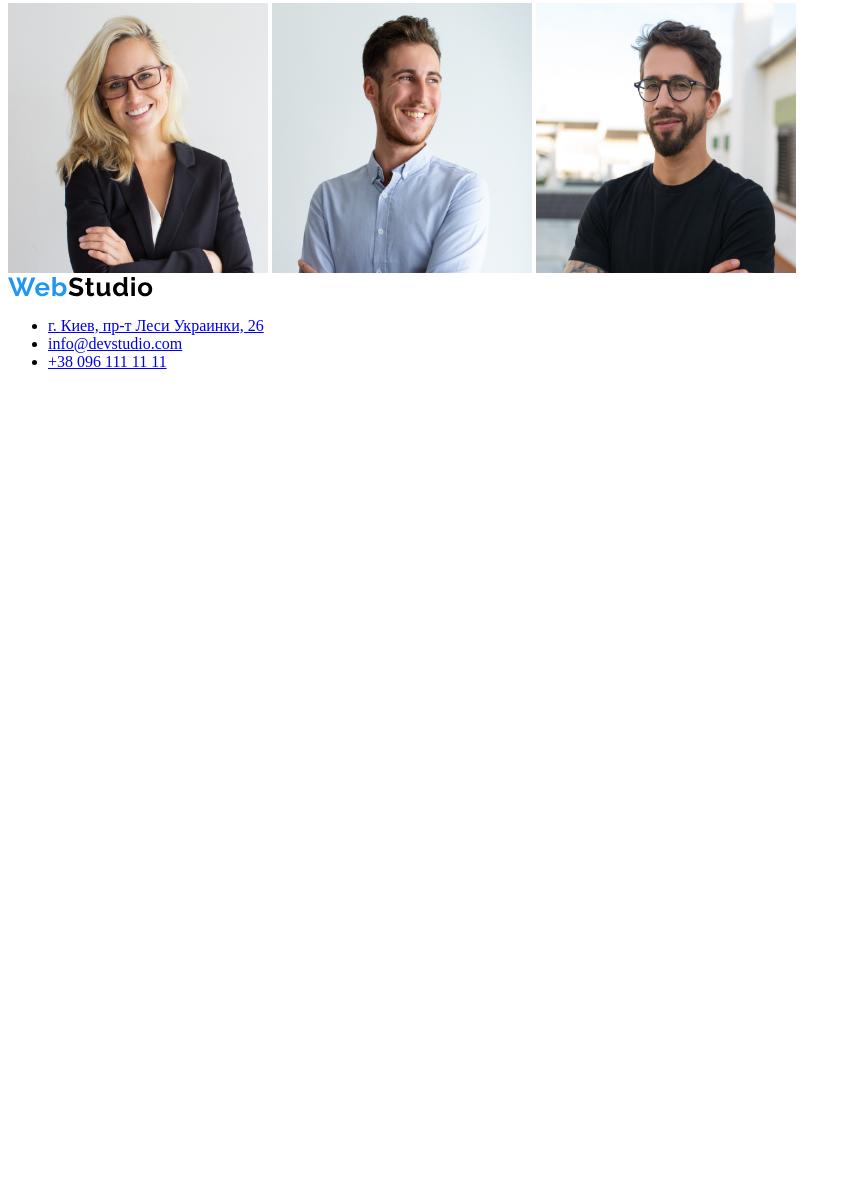
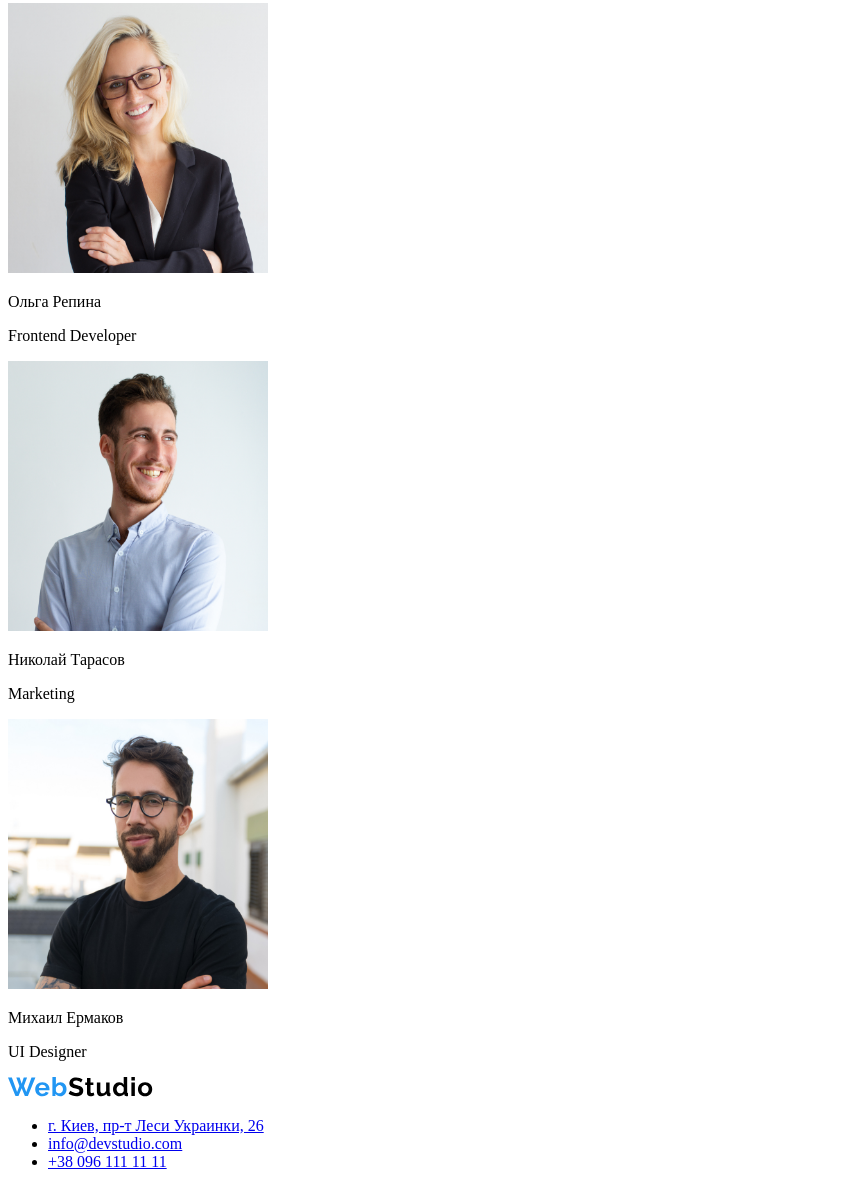
Before and after one commit to Plutnickfly/goit-markup-hw-01, a plain HTML site: page index.html in a window 1280 px wide. Shown: the part 1418-2605 px from the top of the page, without its empty margins (0-851 px from the left). Before the commit the page ends 1805 px from the top, so only its background shows below. Drawn offline with Linux system fonts and the light colour scheme.

Commit message:
wrongly made Details for names 21:43

```diff
--- a/index.html
+++ b/index.html
@@ -80,11 +80,14 @@
         <p>Игорь Демьяненко</p>
         <p>Product Designer</p>
         <img src="./Images/img-1.jpg" height="270" width="260" alt="">
-
+        <p>Ольга Репина</p>
+        <p>Frontend Developer</p>
         <img src="./Images/img-2.jpg" height="270" width="260" alt="">
-
+        <p>Николай Тарасов</p>
+        <p>Marketing</p>
         <img src="./Images/img-3.jpg" height="270" width="260" alt="">
-
+        <p>Михаил Ермаков</p>
+        <p>UI Designer</p>
     </div>
 
     <contacts>
```
